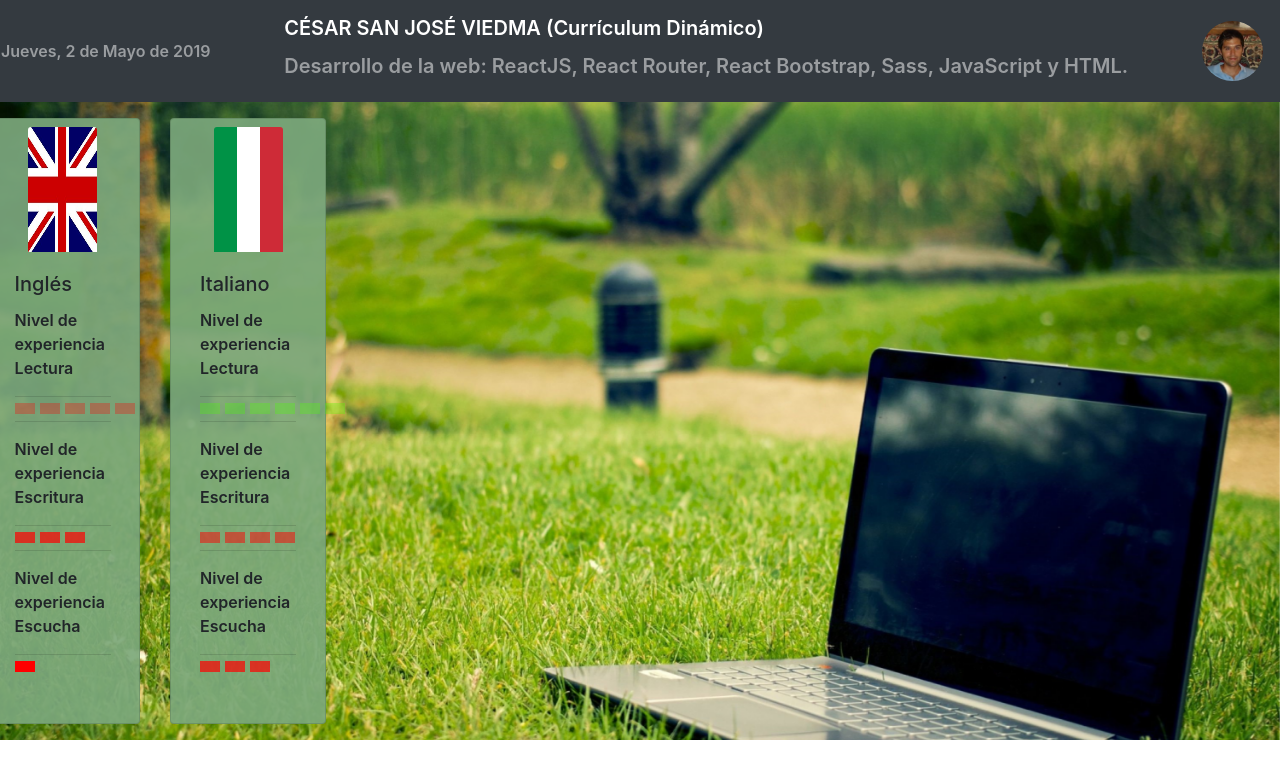
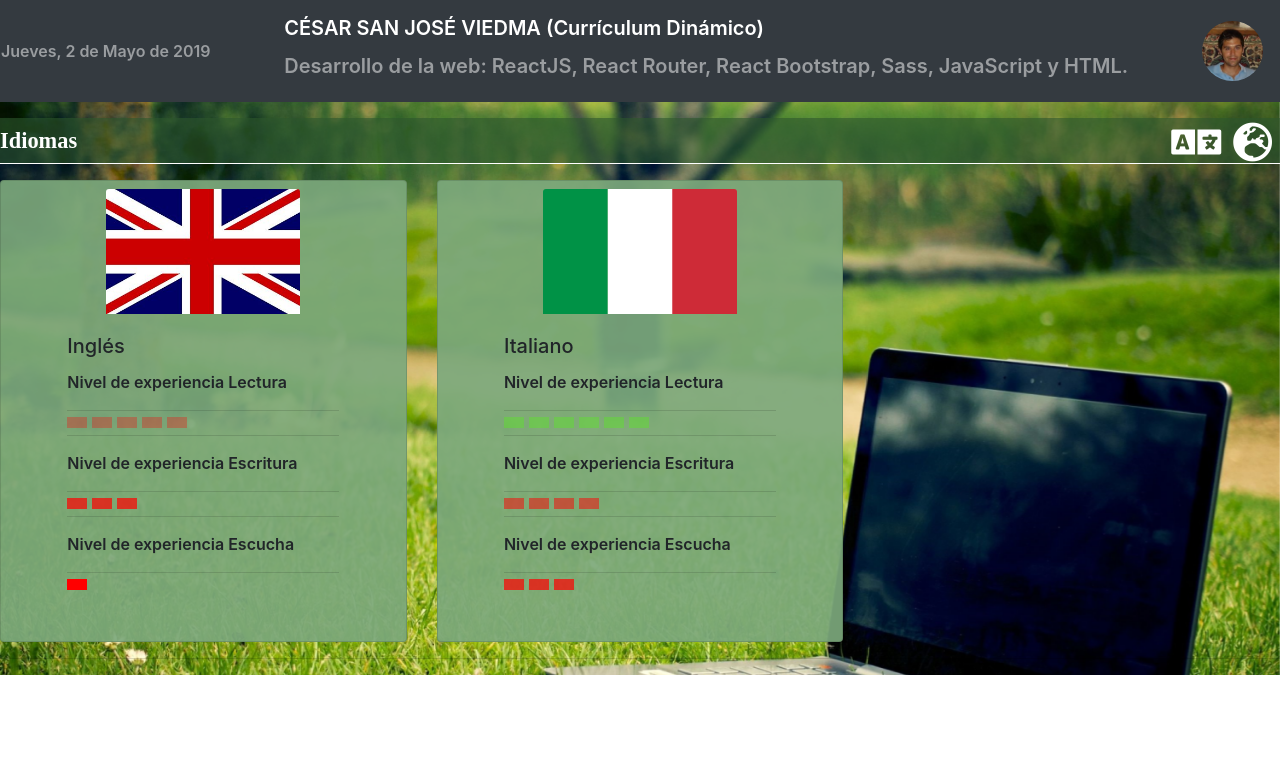
Before and after one commit to Cesarezz/react-cv, a React (Create React App) app: page /languages in a window 1280 px wide. Shown: the top 778 px of the page. Built offline with nearby package versions, Linux system fonts and the light colour scheme.

Commit message:
Anidación de LanguagesCards. Cabecera de tipo Languages

```diff
--- a/src/api/ApiKnowLedgeTypes.js
+++ b/src/api/ApiKnowLedgeTypes.js
@@ -17,7 +17,7 @@ const ApiKnowLedgeTypes = [
     {
       id: 3,
       name: "Idiomas",
-      description: "Cursos y nivel",
+      description: "",
       url: "/languages",
       constName: "Languages",
       icons: ["fa-language", "fa-globe-europe"]
--- a/src/languages/Languages.js
+++ b/src/languages/Languages.js
@@ -2,10 +2,11 @@ import React from 'react';
 import './Languages.scss';
 import ApiLanguages from './../api/ApiLanguages';
 import ApiKnowLedgeTypes from './../api/ApiKnowLedgeTypes';
-import LanguagesCards from './../languagesCards/LanguagesCards';
+import LanguagesCards from './languagesCards/LanguagesCards';
 import Container from 'react-bootstrap/Container';
 import Menu from './../menu/Menu';
 import Row from 'react-bootstrap/Row';
+import Col from 'react-bootstrap/Col';
 
 class Languages extends React.Component{
 
@@ -56,13 +57,24 @@ class Languages extends React.Component{
     }
 
     let containerComponentLanguages =
-      <div className="Languages">
+    <Col xl={12} lg={12} md={12} sm={12} xs={12} className="Languages border-section-bottom mt-3 mb-3">
 
-        <Row className="mt-2 mb-2">
-          {languagesExperienceCards}
-        </Row>
+      <Row className="border-section background-semitransparent pt-1">
 
-      </div>;
+          <Col xl={5} lg={6} md={6} sm={6} xs={8}>
+            <span className="title-section" style={{verticalAlign: '-webkit-baseline-middle'}}>{name}</span>
+          </Col>
+          <Col xl={7} lg={6} md={6} sm={6} xs={4} className="text-right">
+              {listIcons}
+          </Col>
+
+      </Row>
+
+      <Row className="mt-2 mb-2">
+        {languagesExperienceCards}
+      </Row>
+
+    </Col>;
 
     if(this.props.indice === undefined){
 
```
Also changed, not shown: src/languages/languagesCards/LanguagesCards.js (renamed from src/languagesCards/LanguagesCards.js), src/languages/languagesCards/LanguagesCards.scss (renamed from src/languagesCards/LanguagesCards.scss).
